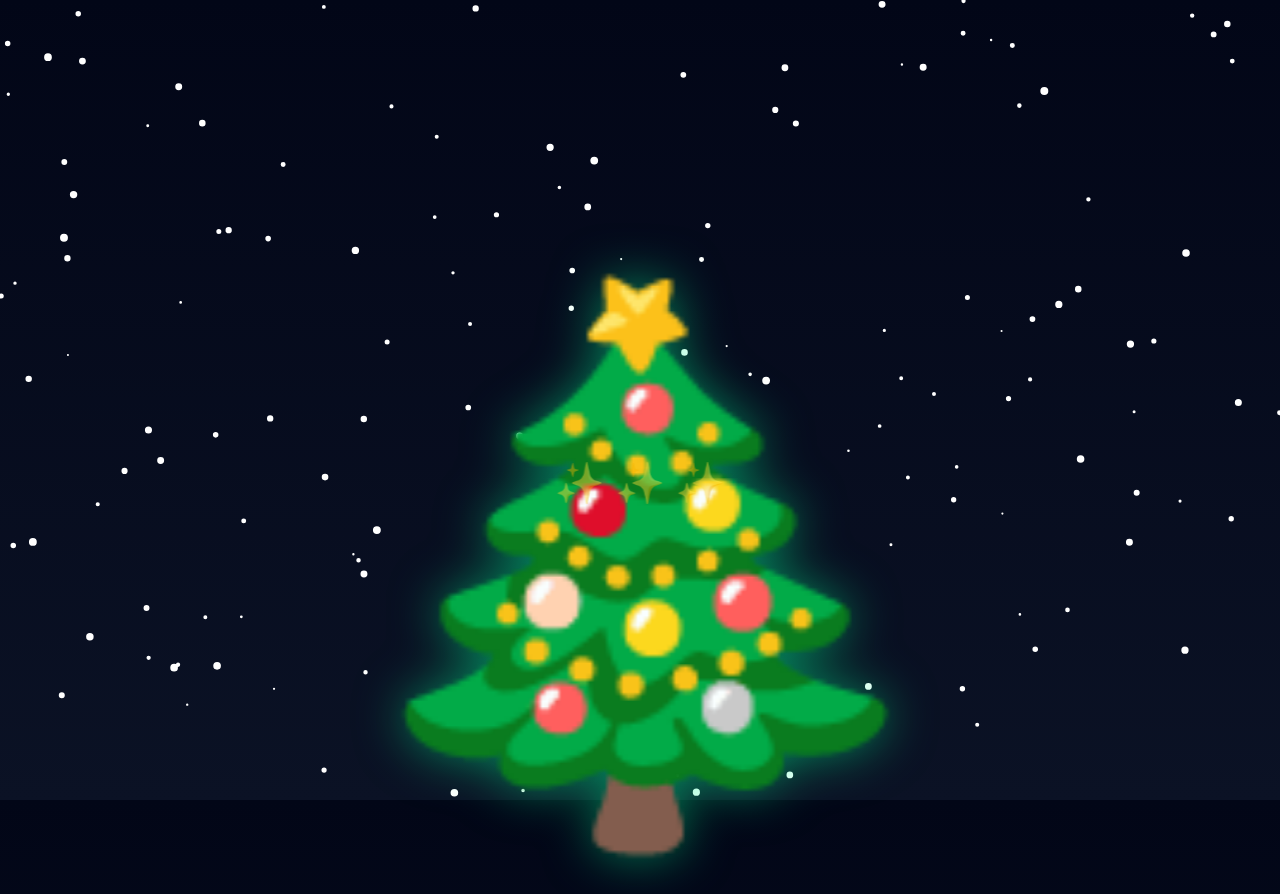
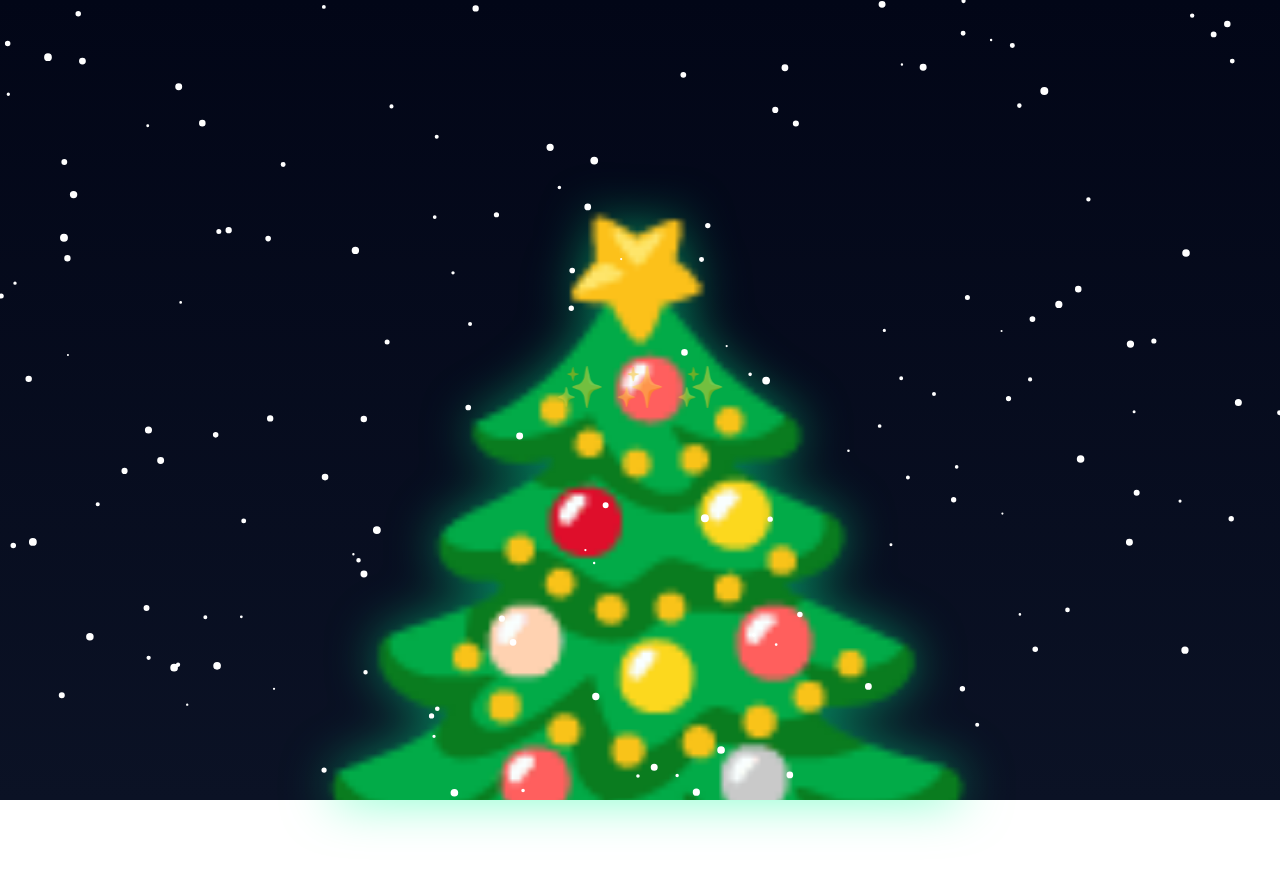
Before and after one commit to seniseviyom/seniseviyom.github.io, a plain HTML site: page index.html in a window 1280 px wide. After the commit the page ends 800 px from the top, so only its background shows below. Drawn offline with Linux system fonts and the light colour scheme.

Commit message:
Update index.html

```diff
--- a/index.html
+++ b/index.html
@@ -34,15 +34,23 @@ canvas{
 /* AĞAÇ (RESPONSIVE) */
 .tree{
   position:absolute;
-  bottom:env(safe-area-inset-bottom);
   left:50%;
+  bottom:0;
   transform:translateX(-50%);
-  font-size:65vh; /* 🔥 TELEFONDA TAM SIĞAR */
-  max-height:90vh;
-  line-height:1;
-  animation:treeRise 3s ease-out forwards;
+  height:85vh;              /* 🔥 ekranın %85’i */
+  display:flex;
+  align-items:flex-end;     /* 🔥 altı sabitle */
+  overflow:hidden;          /* 🔥 emoji taşmasını kes */
+  pointer-events:none;
   filter:drop-shadow(0 0 25px rgba(0,255,150,.5));
 }
+
+.tree-inner{
+  font-size:85vh;           /* 🔥 birebir aynı */
+  line-height:0.8;          /* 🔥 gizli boşluğu öldürür */
+  transform:translateY(6%); /* 🔥 alt boşluğu telafi */
+}
+
 
 @keyframes treeRise{
   from{transform:translateX(-50%) scale(.6);}
@@ -175,8 +183,9 @@ button{
 
 <canvas id="snow"></canvas>
 
-<div class="scene">
-  <div class="tree">🎄</div>
+<div class="tree">
+  <span class="tree-inner">🎄</span>
+</div>
 
   <div class="gift">🎁</div>
   <div class="glow" id="glow"></div>
```
